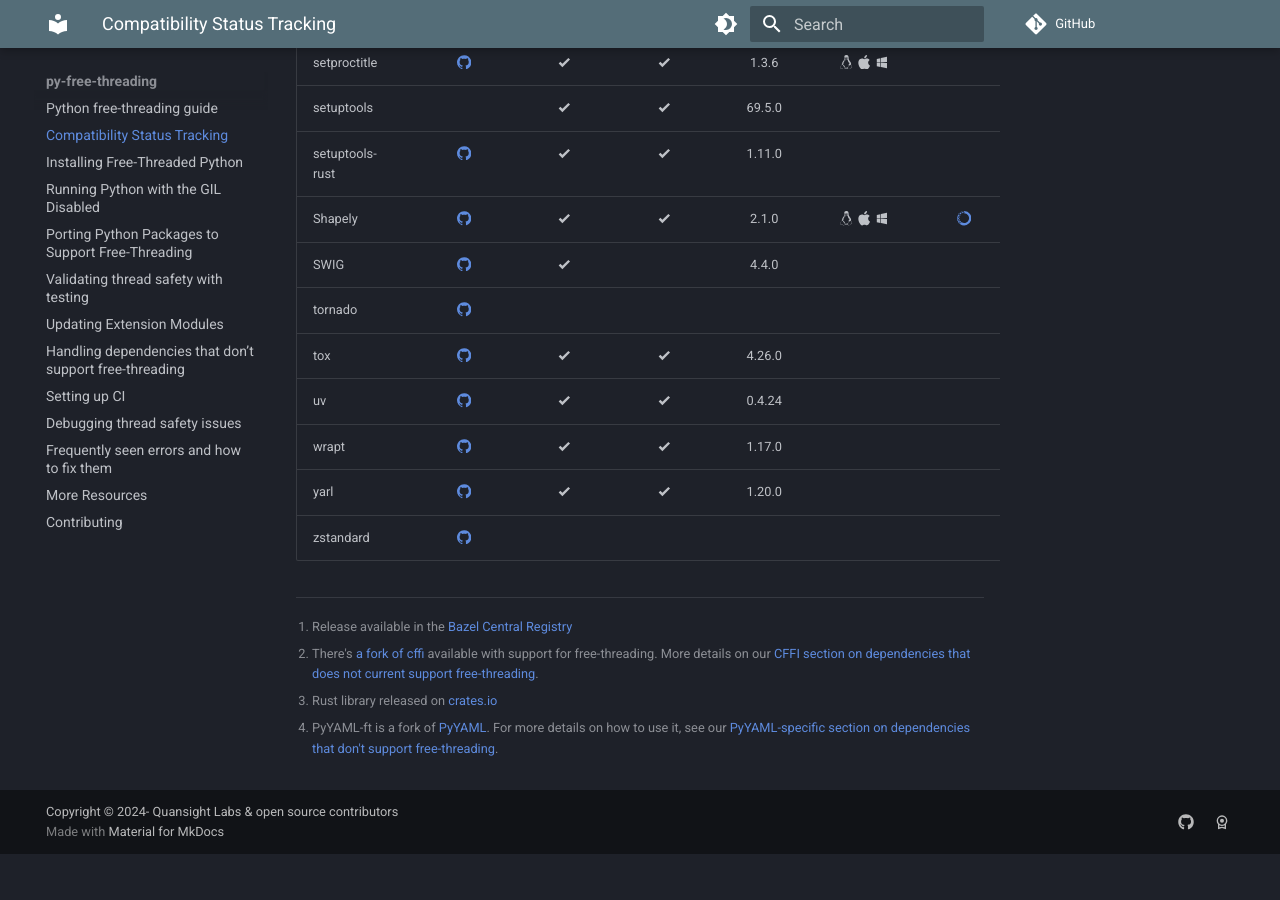
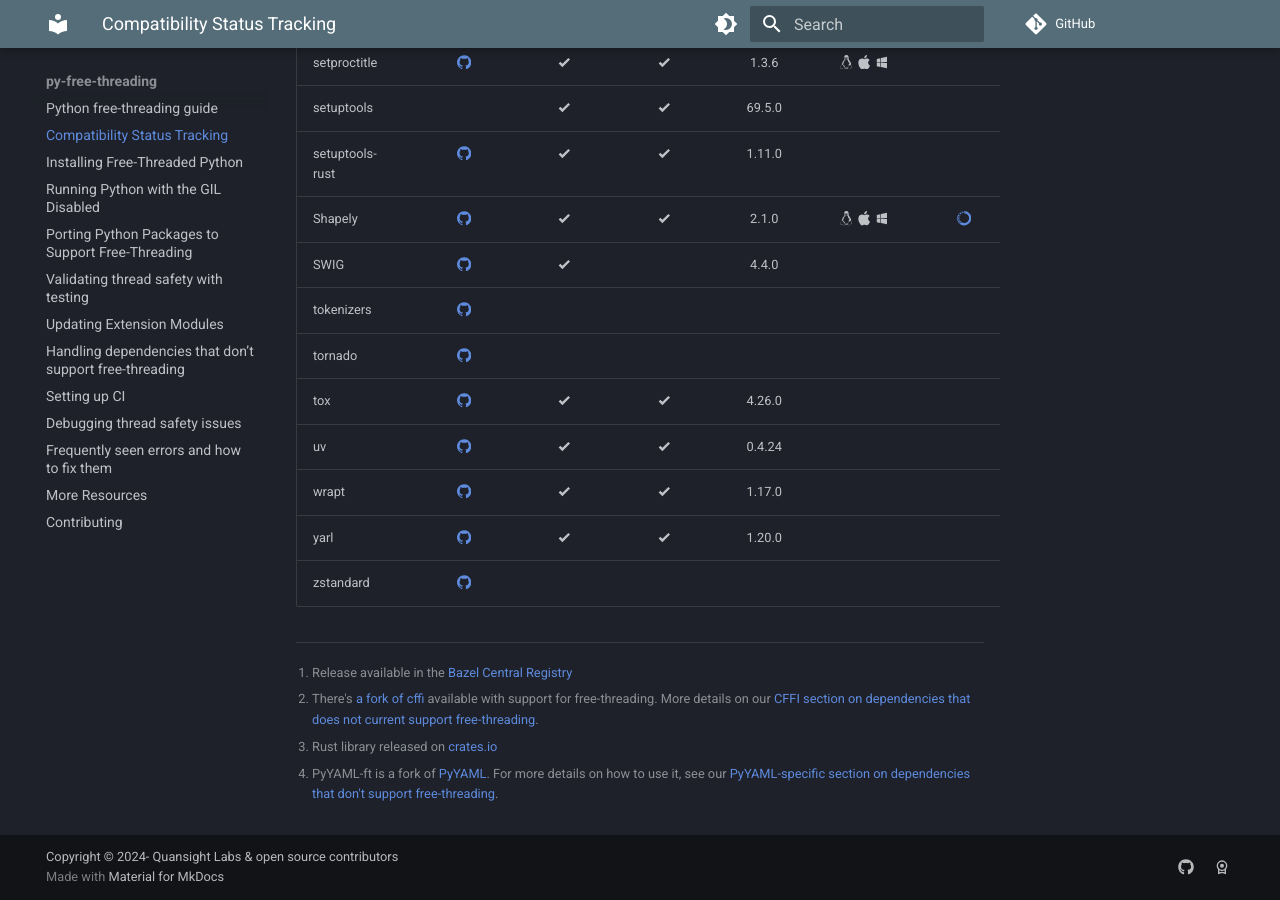
Before and after one commit to Quansight-Labs/free-threaded-compatibility, an MkDocs documentation site: the page built from docs/tracking.md, in a window 1280 px wide and 900 px high, scrolled down 4073 px. Built offline with MkDocs 1.6.1 and Material for MkDocs 9.7.7, drawn with Linux system fonts in a browser that asks for light colours; comment, search, counter and statistics services are not loaded; before the commit the page ends 4927 px from its top, so only the background shows below that.

Commit message:
tracker update: add tokenizers (#216)

```diff
--- a/docs/tracking.md
+++ b/docs/tracking.md
@@ -103,6 +103,7 @@
 | setuptools-rust      |     [:simple-github:](https://github.com/PyO3/setuptools-rust/pull/502)      | :material-check-bold: |   :material-check-bold:    |           1.11.0           |                                                            |                                                                                              |
 | Shapely              |       [:simple-github:](https://github.com/shapely/shapely/pull/2138)        | :material-check-bold: |   :material-check-bold:    |           2.1.0            | :simple-linux: :simple-apple: :material-microsoft-windows: |     [:simple-anaconda:](https://anaconda.org/scientific-python-nightly-wheels/shapely/)      |
 | SWIG                 |         [:simple-github:](https://github.com/swig/swig/issues/3121)          | :material-check-bold: |                            |           4.4.0            |                                                            |                                                                                              |
+| tokenizers           |   [:simple-github:](https://github.com/huggingface/tokenizers/issues/1784)   |                       |                            |                            |                                                            |                                                                                              |
 | tornado              |     [:simple-github:](https://github.com/tornadoweb/tornado/issues/3501)     |                       |                            |                            |                                                            |                                                                                              |
 | tox                  |        [:simple-github:](https://github.com/tox-dev/tox/issues/3391)         | :material-check-bold: |   :material-check-bold:    |           4.26.0           |                                                            |                                                                                              |
 | uv                   |        [:simple-github:](https://github.com/astral-sh/uv/issues/7193)        | :material-check-bold: |   :material-check-bold:    |           0.4.24           |                                                            |                                                                                              |
```
